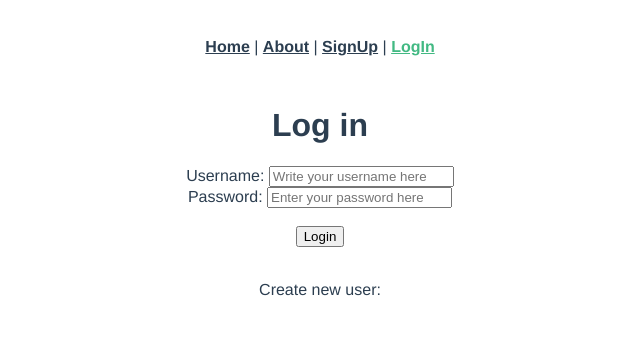
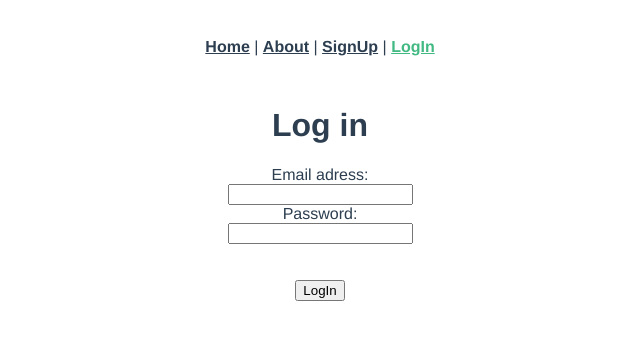
Before and after one commit to CzternastyHembre/TDT4140-PU, a Vue app in the folder client/: page /LogIn in a window 1280 px wide. Shown: the top 340 px of the page, without its empty margins (320-960 px from the left). Built offline with nearby package versions, Linux system fonts and the light colour scheme.

Commit message:
✨ feat(UI): Fixing HTML
Fixing HTML in Login and SignUp

```diff
--- a/client/src/components/LogInComp.vue
+++ b/client/src/components/LogInComp.vue
@@ -1,15 +1,23 @@
 <template>
 <div>
-  <h1> Log in </h1>
-    Username:
-    <input type="text" name="Brukernavn" id="Username" placeholder="Write your username here"><br>
-    Password:
-    <input type="text" name="Passord" id="Password" placeholder="Enter your password here"><br><br>
-  <button>Login</button>
+<h1>Log in</h1>
+    <form>
+      <label for="Email address">Email adress:</label><br />
+      <input
+        type="text"
+        name="Email address"
+        id="EmailAddress"
+        required
+      /><br />
+      <label for="Password">Password:</label><br />
+      <input type="password" name="Password" id="Password" required /><br />
+      <br /><br />
+      <input type="submit" value="LogIn" />
+    </form>
 
 <br>
 <br>
-<p> Create new user: </p>
+
 
 </div>
 </template>
--- a/client/src/components/SignUpComp.vue
+++ b/client/src/components/SignUpComp.vue
@@ -3,15 +3,17 @@
  <h1> Sign up to your new account </h1>
  <form>
   <label for="FirstName">First name:</label><br>
-  <input type="text" name="First Name" id="FirstName" placeholder="Enter your first name here"><br>
+  <input type="text" name="First Name" id="FirstName" required><br>
   <label for="Surname"> Surname:</label><br>
-  <input type="text" name="Surname" id="Surname" placeholder="Enter your surname here"><br>
+  <input type="text" name="Surname" id="Surname" required><br>
+  <label for="email" name="email"> Email:</label><br>
+  <input type="email" name="email" id="email" required><br>
   <label for="Birthday">Birthday:</label><br>
-  <input type="date" name="Birthday" id="Birthday"><br>
+  <input type="date" name="Birthday" id="Birthday" required><br>
   <label for="Password1">Password:</label><br>
-  <input type="password" name="Password1" id="Password1"><br>
+  <input type="password" name="Password1" id="Password1" required><br>
   <label for="Password2">Confirm password:</label><br>
-  <input type="password" name="Password2" id="Password2">
+  <input type="password" name="Password2" id="Password2" required>
   <br><br>
   <input type="submit" value="Register">
 </form>
```
